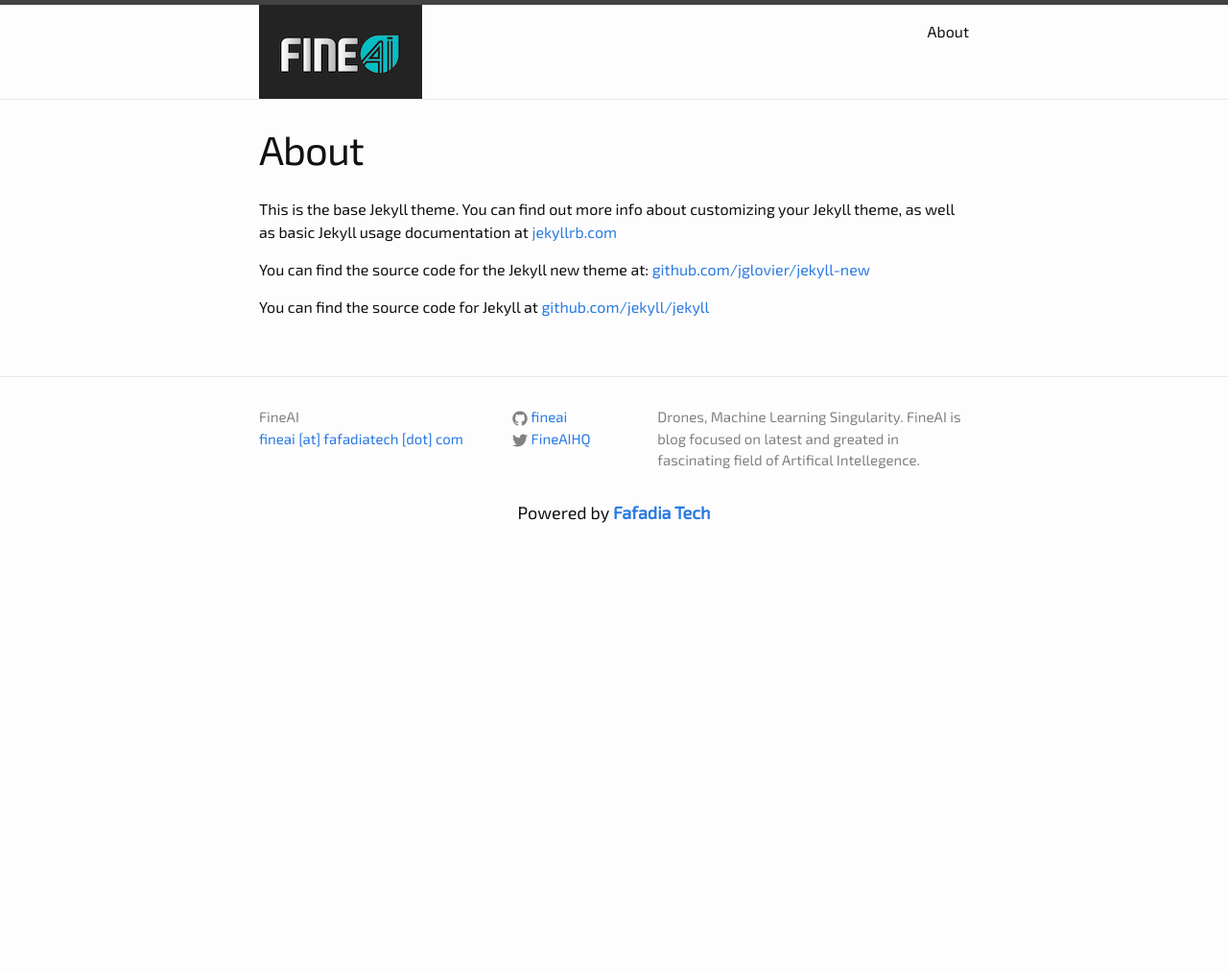
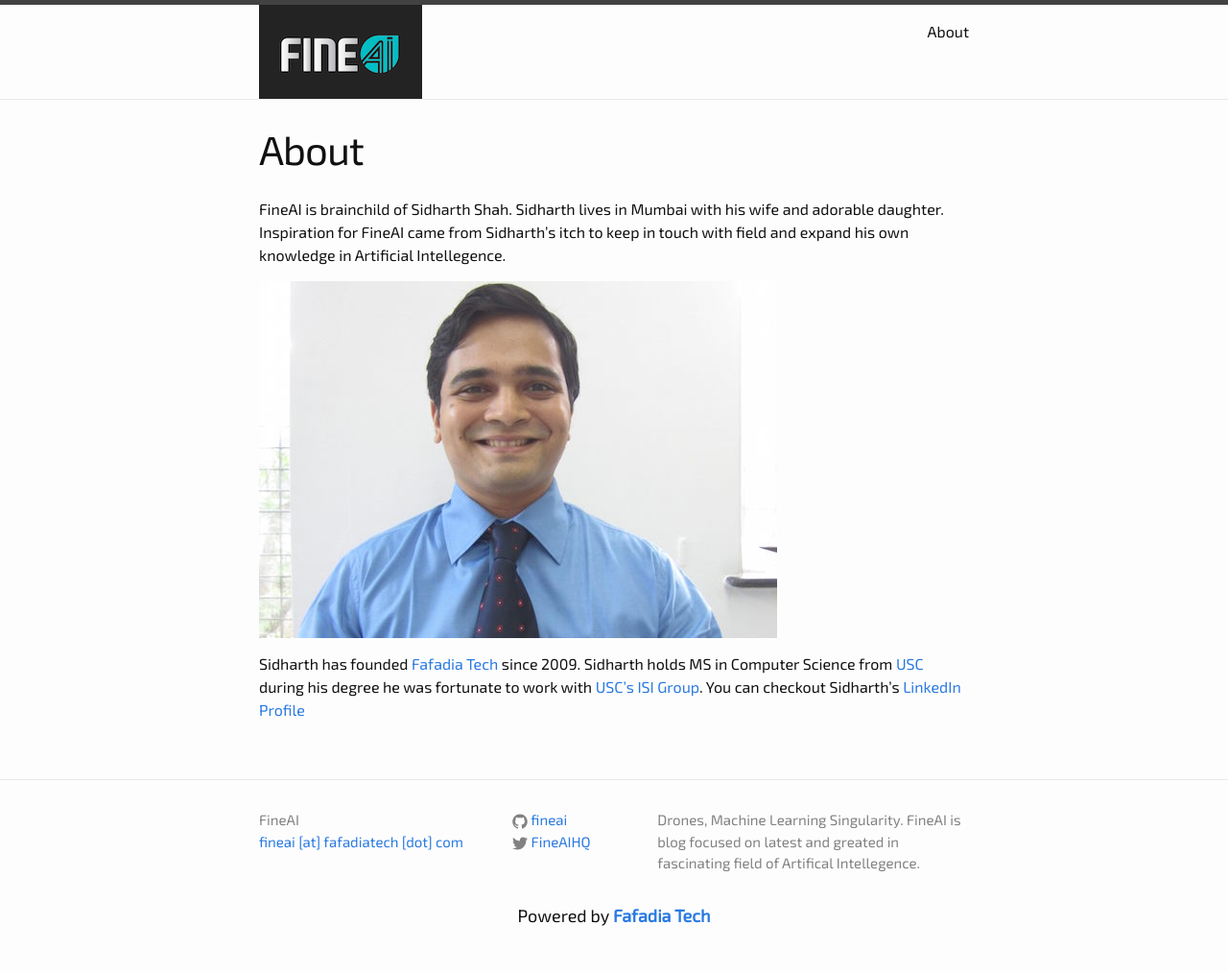
Before and after one commit to fineai/fineai.github.io, a Jekyll site: the page built from about.md, in a window 1280 px wide. Shown: the whole page at 96% size. Built offline with Jekyll 4.4.1, drawn with Linux system fonts in a browser that asks for light colours; before the commit the page ends 900 px from its top, so only the background shows below that.

Commit message:
added about section

```diff
--- a/about.md
+++ b/about.md
@@ -4,8 +4,8 @@ title: About
 permalink: /about/
 ---
 
-This is the base Jekyll theme. You can find out more info about customizing your Jekyll theme, as well as basic Jekyll usage documentation at [jekyllrb.com](http://jekyllrb.com/)
+FineAI is brainchild of Sidharth Shah. Sidharth lives in Mumbai with his wife and adorable daughter. Inspiration for FineAI came from Sidharth's itch to keep in touch with field and expand his own knowledge in Artificial Intellegence.
 
-You can find the source code for the Jekyll new theme at: [github.com/jglovier/jekyll-new](https://github.com/jglovier/jekyll-new)
+![Sidharth's Closeup]({{ site.url }}/assets/about/closeup.jpg)
 
-You can find the source code for Jekyll at [github.com/jekyll/jekyll](https://github.com/jekyll/jekyll)
+Sidharth has founded [Fafadia Tech](http://www.fafadiatech.com/) since 2009. Sidharth holds MS in Computer Science from [USC](http://www.fafadiatech.com/) during his degree he was fortunate to work with [USC's ISI Group](http://www.isi.edu/home). You can checkout Sidharth's [LinkedIn Profile](http://in.linkedin.com/pub/sidharth-shah/4/803/123)
```
Also changed, not shown: assets/about/closeup.jpg (added), assets/about/vyoma.jpg (added), assets/about/wifey.jpg (added).
